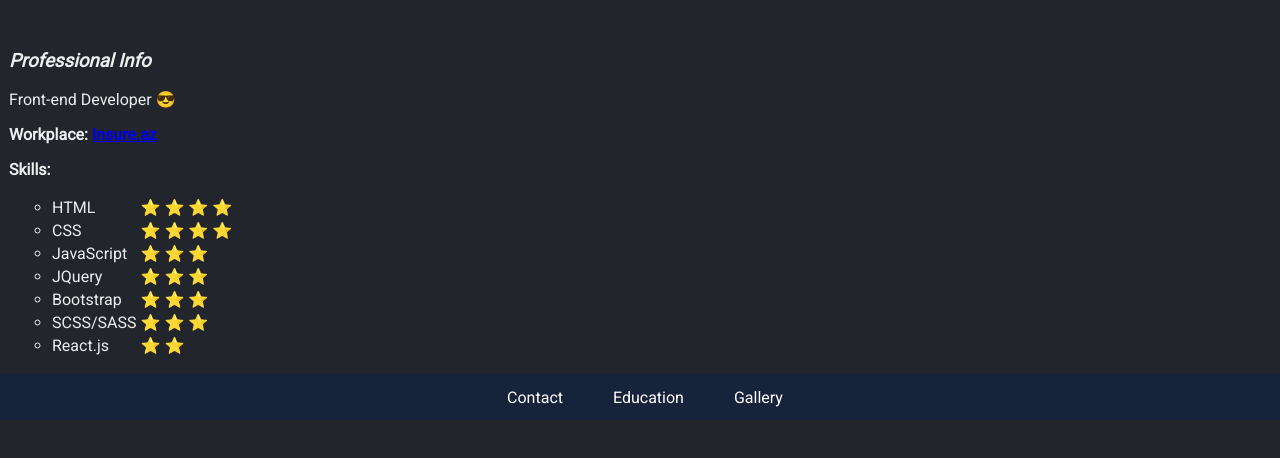
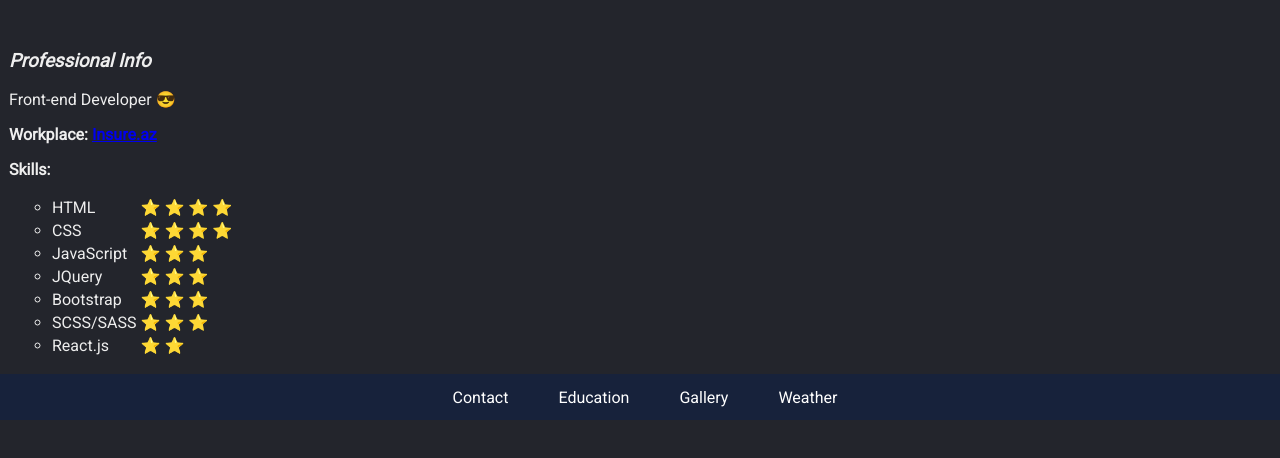
Before and after one commit to naliyeeva/naliyeeva.github.io, a plain HTML site: page index.html in a window 1280 px wide. Shown: the part 322-780 px from the top of the page. Drawn offline with Linux system fonts and the light colour scheme.

Commit message:
added weather anchor tag to footer of personal web

```diff
--- a/index.html
+++ b/index.html
@@ -103,6 +103,7 @@
                 <a href="contact.html" class="footerItem">Contact</a>
                 <a href="education.html" class="footerItem">Education</a>
                 <a href="gallery.html" class="footerItem">Gallery</a>
+                <a href="./weather/index.html" class="footerItem">Weather</a>
             </span>
         </footer>
     </body>
```
